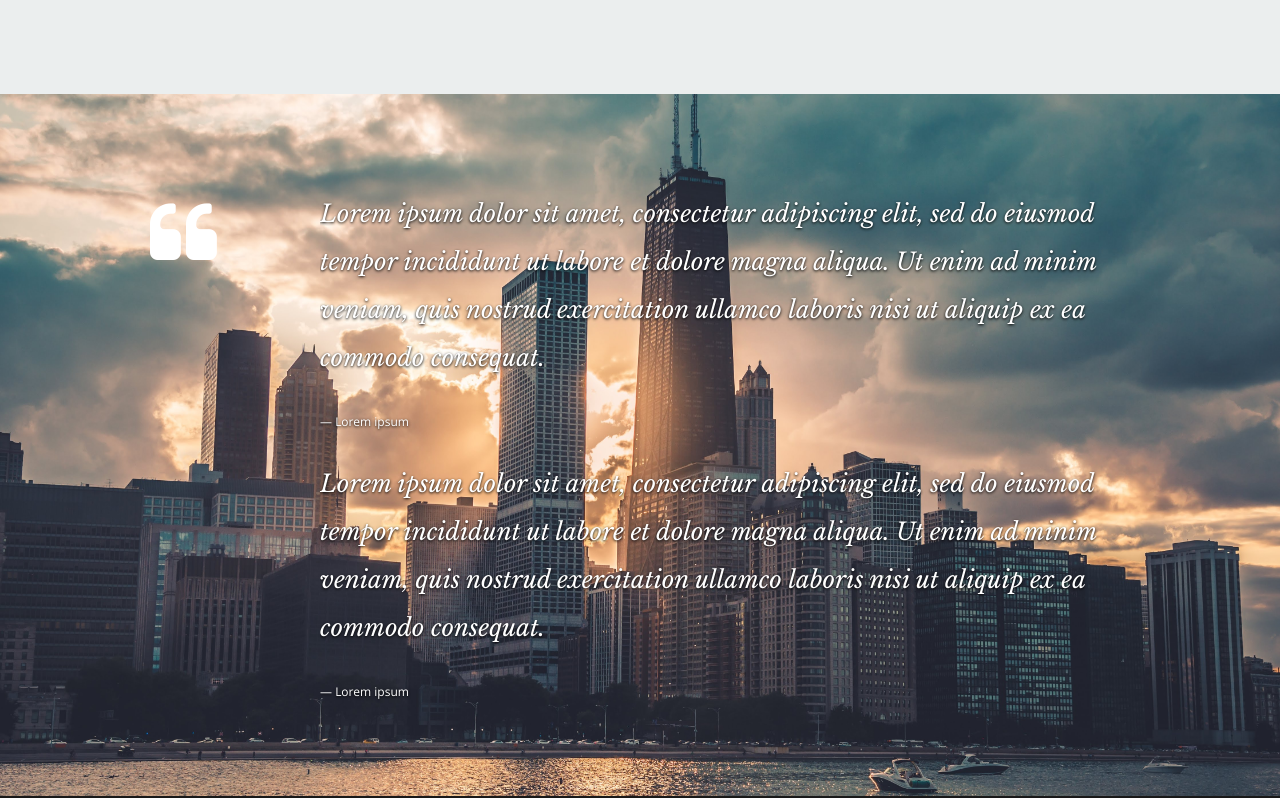
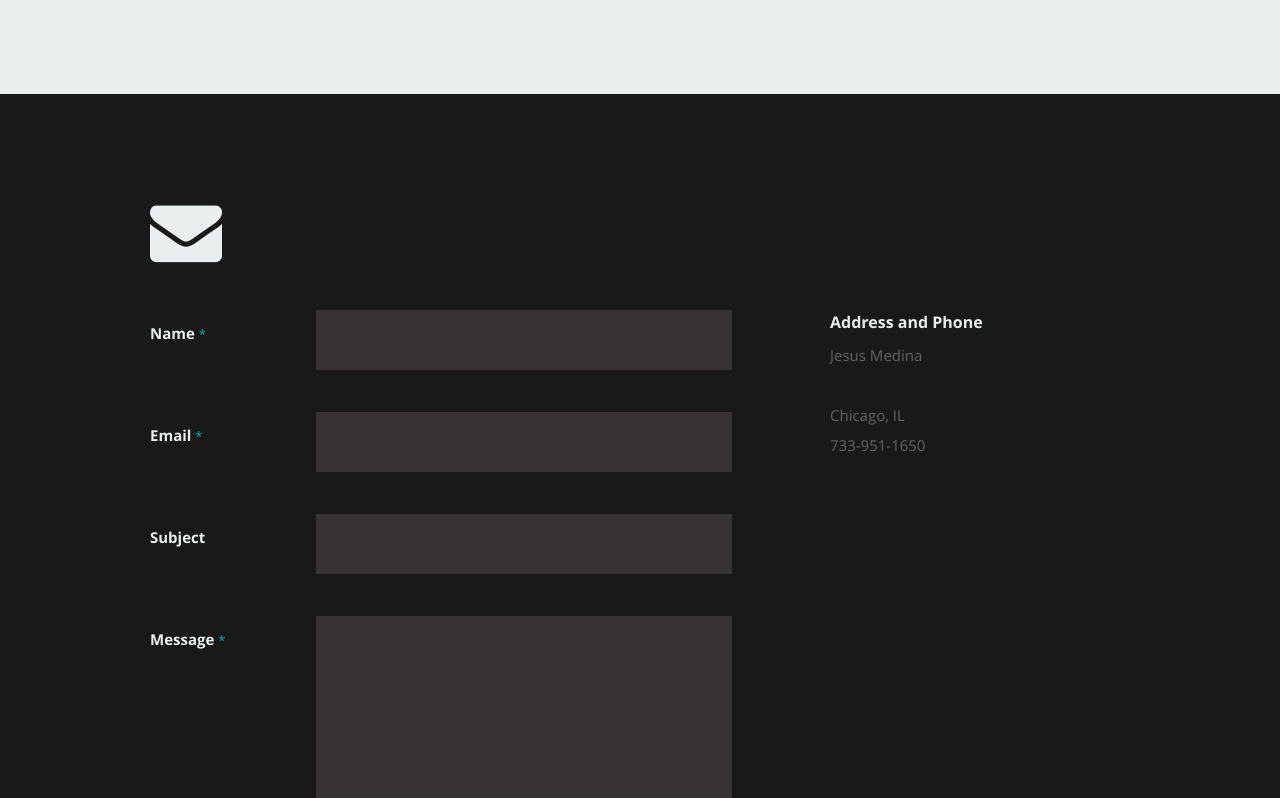
Before and after one commit to chuymedina96/portfolio_react, a React (Create React App) app: page / in a window 1280 px wide. Shown: the part 4312-5110 px from the top of the page. Built offline with nearby package versions, Linux system fonts and the light colour scheme.

Commit message:
leaving testimonials off for now

```diff
--- a/src/App.js
+++ b/src/App.js
@@ -47,7 +47,7 @@ class App extends Component {
         <About data={this.state.resumeData.main}/>
         <Resume data={this.state.resumeData.resume}/>
         <Portfolio data={this.state.resumeData.portfolio}/>
-        <Testimonials data={this.state.resumeData.testimonials}/>
+        {/* <Testimonials data={this.state.resumeData.testimonials}/> */}
         <Contact data={this.state.resumeData.main}/>
         <Footer data={this.state.resumeData.main}/>
       </div>
```
